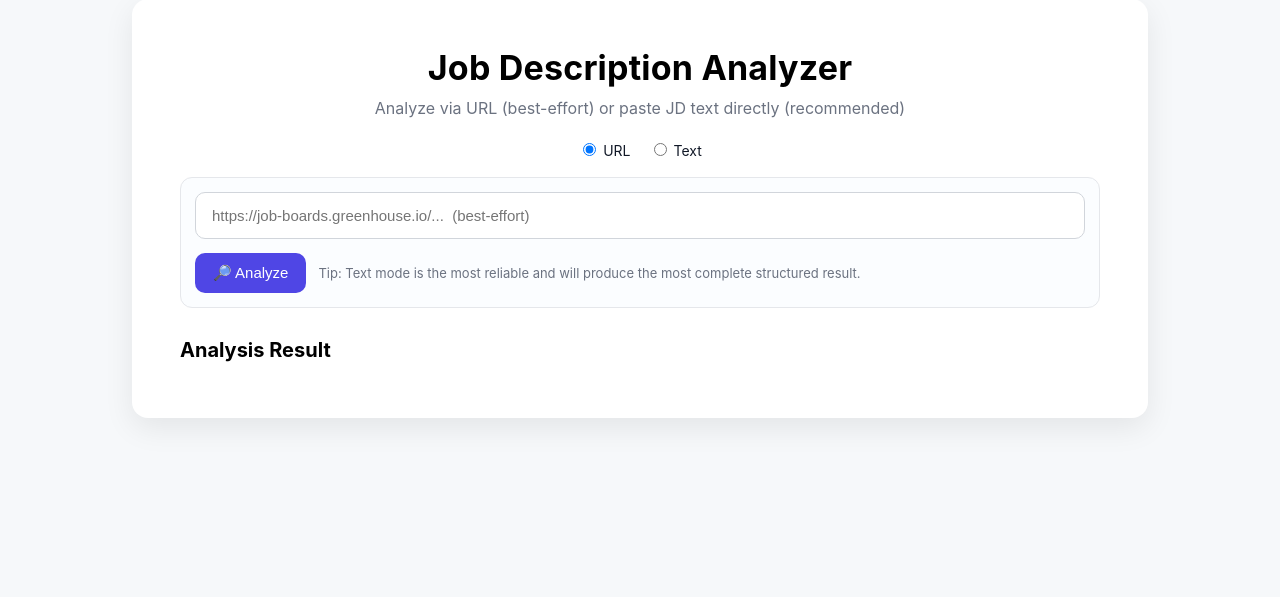
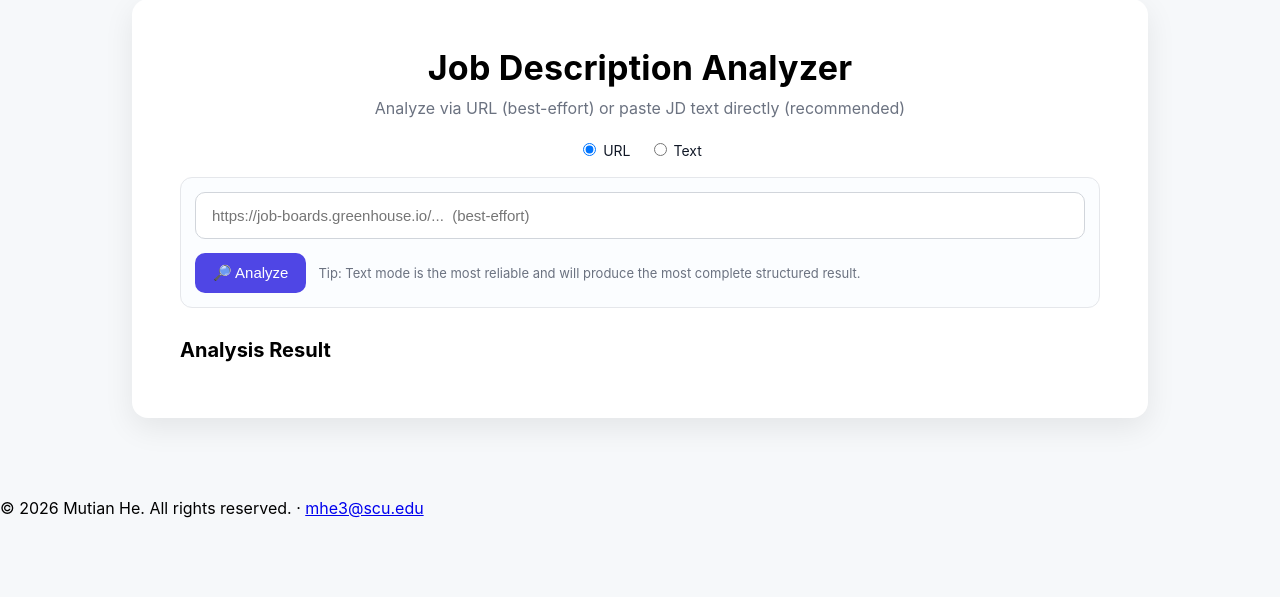
Before and after one commit to austin10231/JD-Analyzer-App, a Flask app: page / in a window 1280 px wide. Shown: the part 81-678 px from the top of the page. Run offline with Flask 3, Linux system fonts and the light colour scheme.

Commit message:
Update index.html

```diff
--- a/templates/index.html
+++ b/templates/index.html
@@ -371,7 +371,7 @@
           textBox.classList.remove("hidden");
         }
         showResult(false);
-        setStatus("Idle.");
+
       });
     });
 
@@ -423,6 +423,17 @@
         setStatus("Error analyzing job description.", "err");
       }
     });
+    </script> <!-- 这一行必须在 footer 前面 -->
+
+  <footer>
+    <p>
+      © <span id="year"></span> Mutian He. All rights reserved. ·
+      <a href="mailto:mhe3@scu.edu">mhe3@scu.edu</a>
+    </p>
+  </footer>
+
+  <script>
+    document.getElementById("year").textContent = new Date().getFullYear();
   </script>
 </body>
 </html>
```
